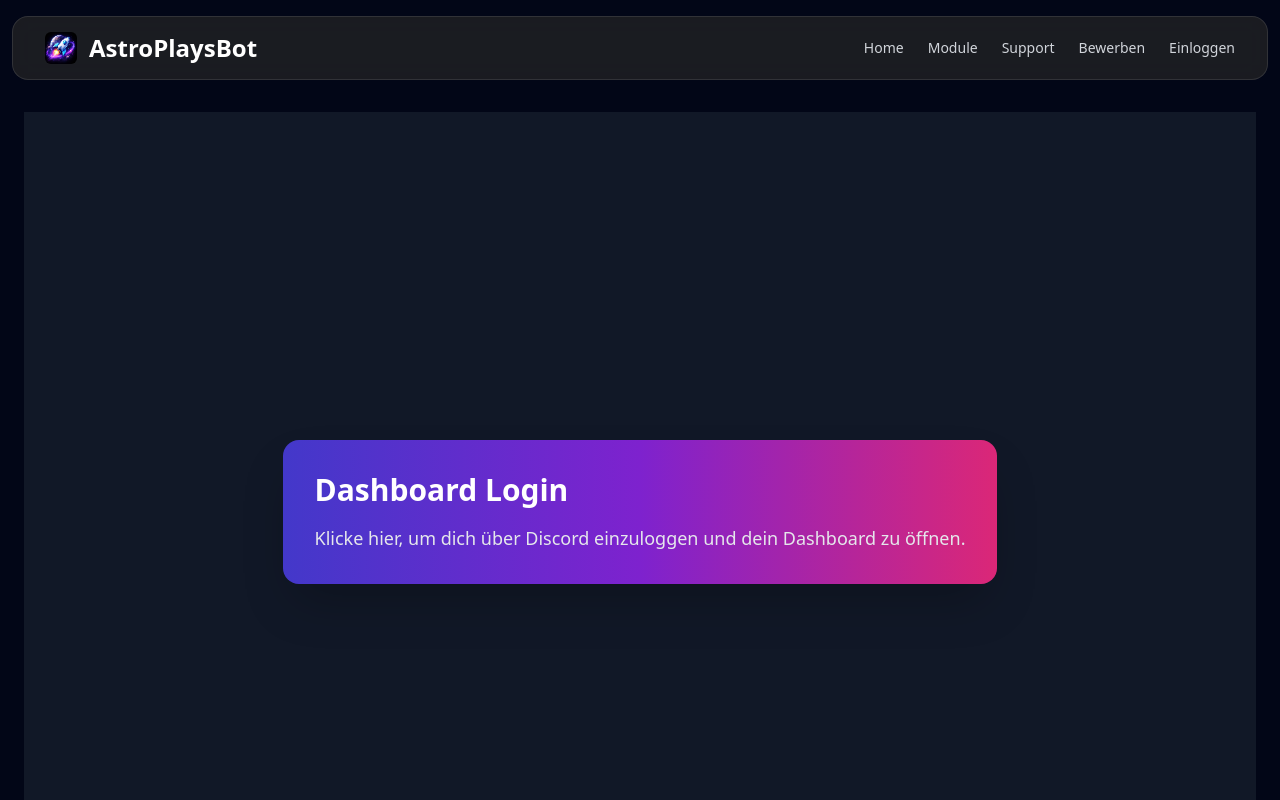
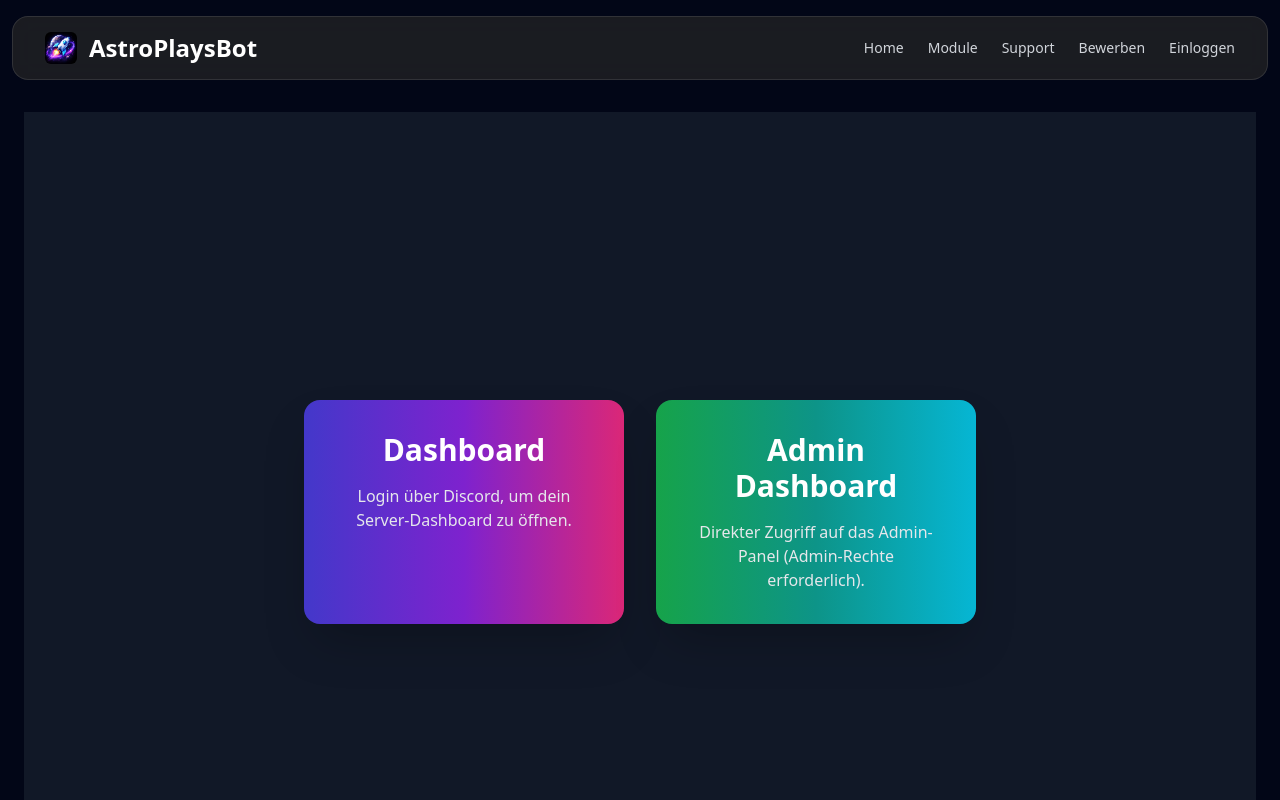
Before and after one commit to AstroPlaysBot/information, a Next.js app: page /login in a window 1280 px wide. Shown: the top 800 px of the page. Built offline with nearby package versions, Linux system fonts and the light colour scheme.

Commit message:
Update page.tsx

```diff
--- a/src/app/login/page.tsx
+++ b/src/app/login/page.tsx
@@ -26,16 +26,52 @@ export default function LoginPage() {
     window.location.href = discordAuthUrl;
   };
 
+  const handleAdminDashboard = () => {
+    const token = localStorage.getItem("discordAccessToken");
+    const userId = localStorage.getItem("discordUserId");
+
+    if (!token || !userId) {
+      alert('Bitte zuerst über Discord einloggen!');
+      return;
+    }
+
+    // Optional: checkAdmin via API bevor Push
+    fetch('/api/check-admin', {
+      method: 'POST',
+      headers: { 'Content-Type': 'application/json' },
+      body: JSON.stringify({ accessToken: token, discordUserId: userId })
+    })
+      .then(res => res.json())
+      .then(data => {
+        if (data.isAdmin) {
+          router.push('/admin');
+        } else {
+          alert('Du hast keine Admin-Rechte!');
+        }
+      })
+      .catch(() => alert('Fehler beim Prüfen der Admin-Rechte.'));
+  };
+
   return (
     <div className="min-h-screen flex items-center justify-center bg-gray-900 px-4">
-      <div
-        onClick={handleDashboardLogin}
-        className="cursor-pointer rounded-2xl p-8 shadow-2xl bg-gradient-to-r from-indigo-700 via-purple-700 to-pink-600 transition-transform transform hover:scale-105 hover:shadow-3xl"
-      >
-        <h2 className="text-3xl font-extrabold text-white mb-4">Dashboard Login</h2>
-        <p className="text-gray-200 text-lg">
-          Klicke hier, um dich über Discord einzuloggen und dein Dashboard zu öffnen.
-        </p>
+      <div className="max-w-2xl w-full grid grid-cols-1 md:grid-cols-2 gap-8">
+        {/* Dashboard Button */}
+        <div
+          onClick={handleDashboardLogin}
+          className="cursor-pointer rounded-2xl p-8 shadow-2xl bg-gradient-to-r from-indigo-700 via-purple-700 to-pink-600 transition-transform transform hover:scale-105 hover:shadow-3xl text-center"
+        >
+          <h2 className="text-3xl font-extrabold text-white mb-4">Dashboard</h2>
+          <p className="text-gray-200">Login über Discord, um dein Server-Dashboard zu öffnen.</p>
+        </div>
+
+        {/* Admin Dashboard Button */}
+        <div
+          onClick={handleAdminDashboard}
+          className="cursor-pointer rounded-2xl p-8 shadow-2xl bg-gradient-to-r from-green-600 via-teal-600 to-cyan-500 transition-transform transform hover:scale-105 hover:shadow-3xl text-center"
+        >
+          <h2 className="text-3xl font-extrabold text-white mb-4">Admin Dashboard</h2>
+          <p className="text-gray-200">Direkter Zugriff auf das Admin-Panel (Admin-Rechte erforderlich).</p>
+        </div>
       </div>
     </div>
   );
```
